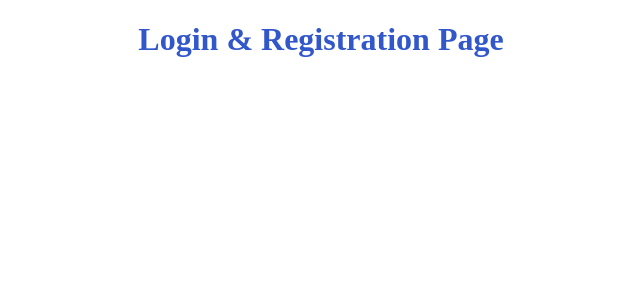
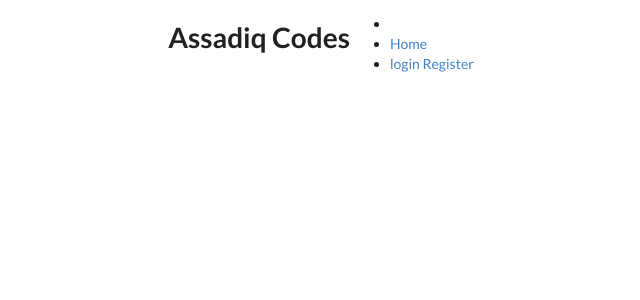
Before and after one commit to Assadiq01/Django-TO-DO-App, a Django app: template My TO-DO App/todoapp/registration/templates/registration/base.html in a window 1280 px wide. Shown: the top 300 px of the page, without its empty margins (319-959 px from the left). Run offline with Django 4.2, Linux system fonts and the light colour scheme; the template is opened without the code that fills it, so the values that code supplies are empty.

Commit message:
Update base.html

```diff
--- a/My TO-DO App/todoapp/registration/templates/registration/base.html
+++ b/My TO-DO App/todoapp/registration/templates/registration/base.html
@@ -1,14 +1,69 @@
 <!DOCTYPE html>
+{% load static %}
 <html lang="en">
 <head>
     <meta charset="UTF-8">
-    <meta http-equiv="X-UA-Compatible" content="IE=edge">
-    <meta name="viewport" content="width=device-width, initial-scale=1.0">
-    <title>Document</title>
+    <meta name="viewport" content="width=device-width, initial-scale=1.0, user-scalable=no">
+    <link rel="stylesheet" href="https://cdnjs.cloudflare.com/ajax/libs/font-awesome/5.15.1/css/all.min.css"
+    integrity="sha512-+4zCK9k+qNFUR5X+cKL9EIR+ZOhtIloNl9GIKS57V1MyNsYpYcUrUeQc9vNfzsWfV28IaLL3i96P9sdNyeRssA=="
+    crossorigin="anonymous" />
+    <link rel="stylesheet" href="https://cdn.jsdelivr.net/npm/semantic-ui@2.4.2/dist/semantic.min.css">
+    <script src="https://cdn.jsdelivr.net/npm/semantic-ui@2.4.2/dist/semantic.min.js"></script>
+    <link rel="stylesheet" href="{% static 'css/utilities.css' %}">
+    <link rel="stylesheet" href="{% static 'css/style.css' %}">
+    <title>Todo App - Django</title>
 </head>
 <body>
+    <!-- Navbar -->
+    <div class="navbar">
+        <div class="container flex">
+            <h1 class="logo">Assadiq Codes</h1>
+            <nav>
+                <ul>
+                    <li>
+                        {% if request.user.is_authenticated %}
+                   <p class="user-login-text">Hello, {{ request.user.username }} | <i class="fas fa-lock"></i></p>
+                        {% endif %}
+                    </li>
+                    <li><a href="{% url 'index' %}">Home</a></li>
+                    <li>
+                        {% if request.user.is_authenticated %}
+                           <a href="{% url 'logout' %}"> Logout </a></p>
+                        {% else %}
+                            <p><a href="{% url 'login' %}"> login </a>
+                            <a href="{% url 'register' %}"> Register </a></p>
+                        {% endif %}
+                    </li>
+                </ul>
+            </nav>
+        </div>
+    </div>
 
-    <center><h1 class="title" style="color: #3157ca">Login & Registration Page</h1></center>
-    {% block content %}{% endblock %}
-</body>
-</html>
+    {% block content %}
+
+
+    {% endblock %}
+
+     <!-- Footer -->
+     <footer class="footer bg-dark py-5">
+        <div class="container grid grid-3">
+            <div>
+                <h1>Assadiq Codes
+                </h1>
+                <p>Copyright &copy; 2023</p>
+            </div>
+            <nav>
+                <ul>
+                    <li><a href="{% url 'read_more' %}">Read More</a></li>
+                    <li><a href="https://assadiq01.github.io/assadiq/">My Portfolio</a></li>
+                    <li><a href="{% url 'index' %}">Home</a></li>
+                </ul>
+            </nav>
+            <div class="social">
+                <a href="https://github.com/Assadiq01/"><i class="fab fa-github fa-2x"></i></a>
+                <a href="https://web.facebook.com/abubakara.yunus.94/"><i class="fab fa-facebook fa-2x"></i></a>
+                <a href="https://www.linkedin.com/in/abubakar-ashiru-yunusa-394745245/"><i class="fab fa-linkedin fa-2x"></i></a>
+                <a href="https://twitter.com/Assadiq15494031"><i class="fab fa-twitter fa-2x"></i></a>
+            </div>
+        </div>
+    </footer>
```
